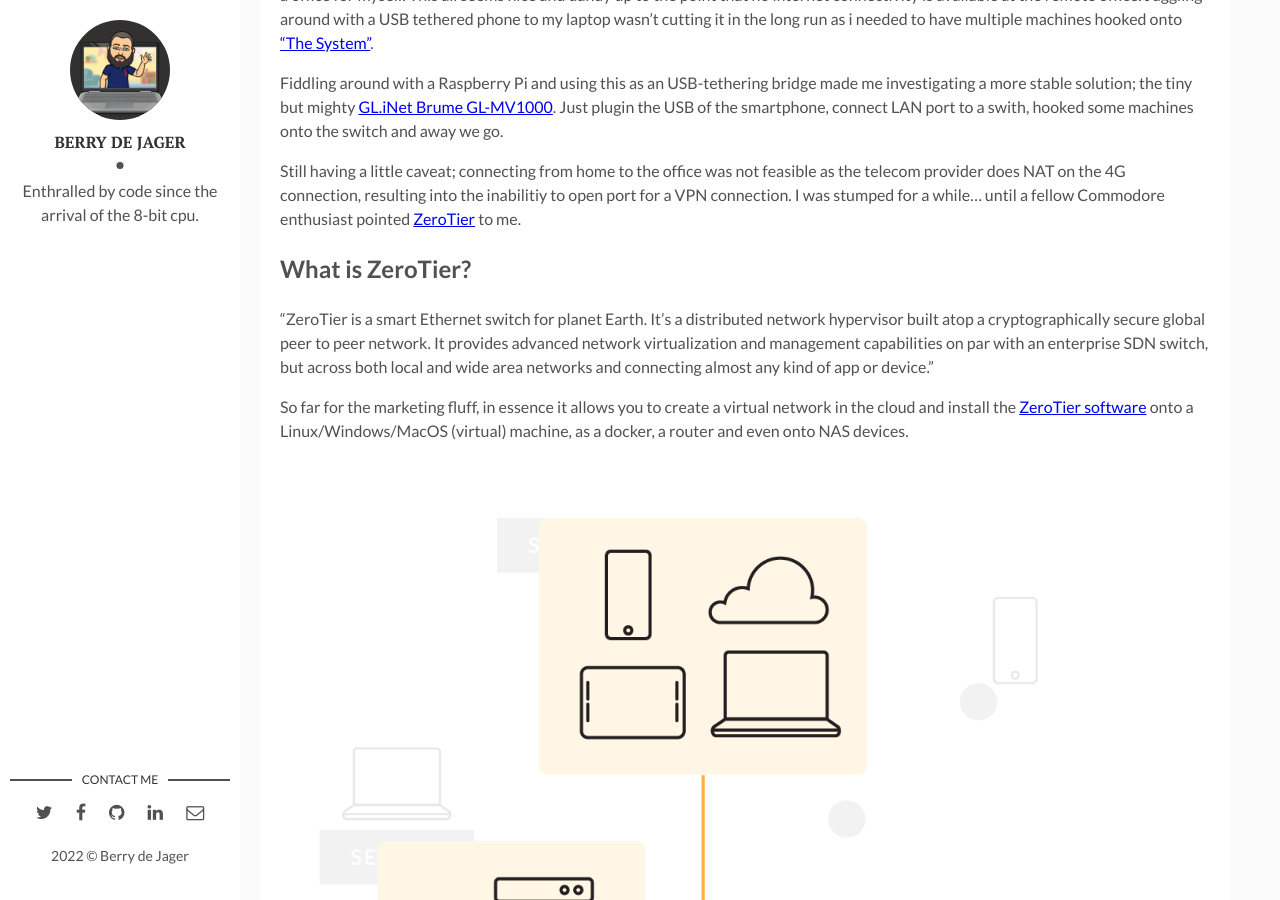
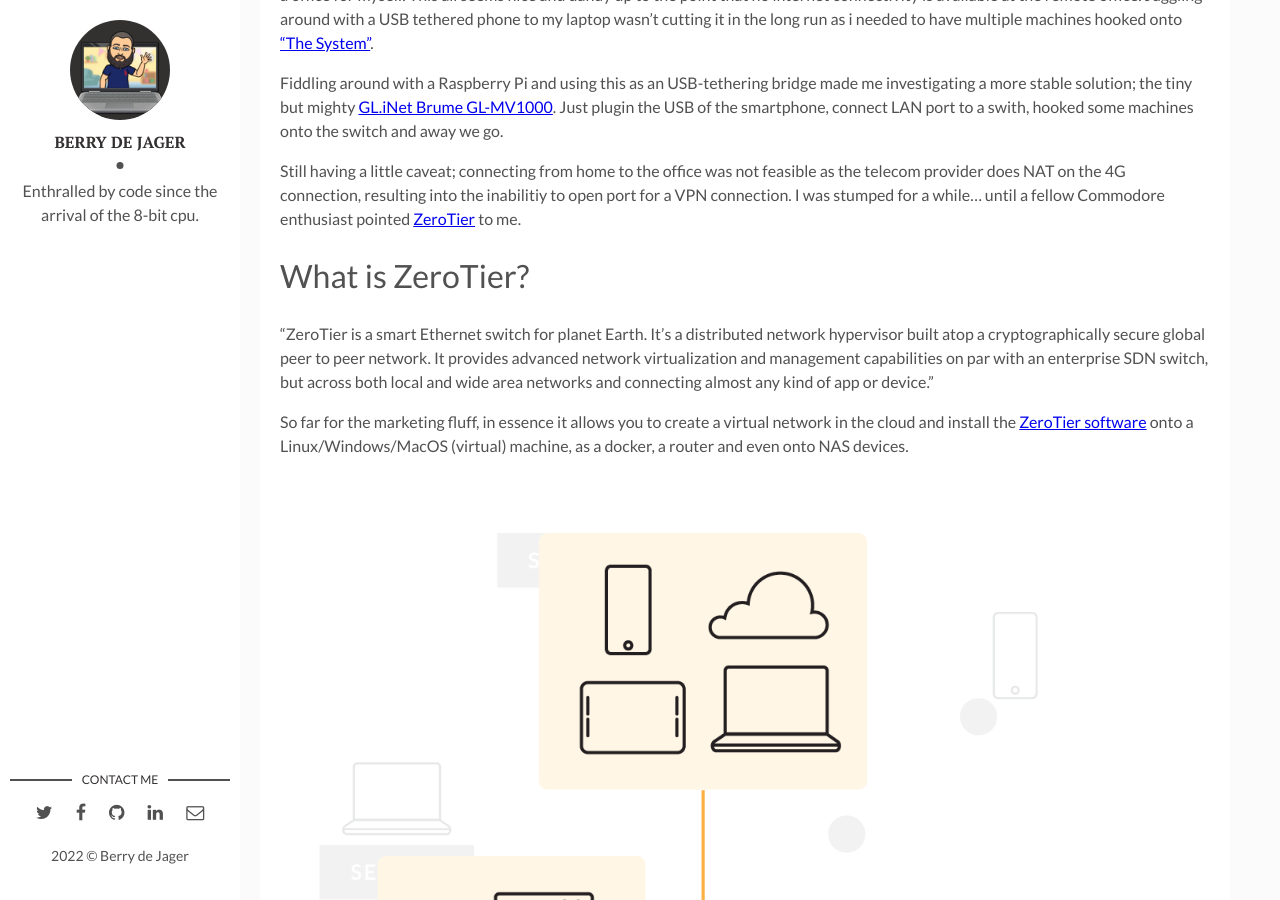
Before and after one commit to berrydejager/code, a Jekyll site: the page built from _posts/2022-04-02-Bye-VPN-Hello-ZeroTier.markdown, in a window 1280 px wide and 900 px high, scrolled down 494 px. Built offline with Jekyll 4.4.1, drawn with Linux system fonts in a browser that asks for light colours.

```diff
--- a/_posts/2022-04-02-Bye-VPN-Hello-ZeroTier.markdown
+++ b/_posts/2022-04-02-Bye-VPN-Hello-ZeroTier.markdown
@@ -14,7 +14,7 @@ Fiddling around with a Raspberry Pi and using this as an USB-tethering bridge ma
 
 Still having a little caveat; connecting from home to the office was not feasible as the telecom provider does NAT on the 4G connection, resulting into the inabilitiy to open port for a VPN connection. I was stumped for a while... until a fellow Commodore enthusiast pointed [ZeroTier](https://www.zerotier.com/) to me.
 
-## What is ZeroTier?
+# What is ZeroTier?
 
 "ZeroTier is a smart Ethernet switch for planet Earth. It’s a distributed network hypervisor built atop a cryptographically secure global peer to peer network. It provides advanced network virtualization and management capabilities on par with an enterprise SDN switch, but across both local and wide area networks and connecting almost any kind of app or device."
 
@@ -22,7 +22,7 @@ So far for the marketing fluff, in essence it allows you to create a virtual net
 
 ![](/assets/img/ZT_NetworkGraphic_Homepage.png)
 
-## Why choosing ZeroTier?
+# Why choosing ZeroTier?
 
 This virtual network is acccessible as long as you connected to "The System". The best part of all this is that you don't need to worry about router configuration of opening ports, forwarding traffic etc. , hence it really fits my need.
 
@@ -35,7 +35,7 @@ It checked all my requirements
 [x] [API-enabled and well documented](https://docs.zerotier.com/central/v1/)
 [x] Support for HashiCorp [Terraform](https://docs.zerotier.com/terraform/quickstart)
 
-## How does it work?
+# How does it work?
 
 Essentially it requires just a few steps;'
 
@@ -43,7 +43,7 @@ Essentially it requires just a few steps;'
 2. [Download ZeroTier](https://www.zerotier.com/download/) on any device to get a unique 10-digit node address and enter your 16-digit network ID into the join network field on the device to request access to your network.
 3. Check the Auth checkbox on your admin console when your 10-digit node address presents itself.
 
-## What did i use?
+# What did i use?
 
 * VMWare ESXi 6.7 as a hypervisor platform
 * ZeroTier account, which is free
```
